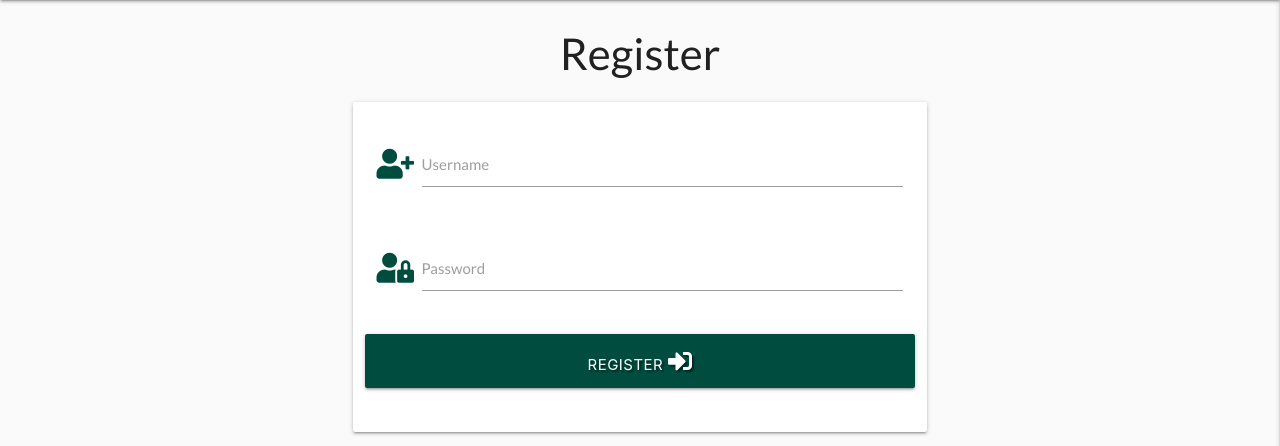
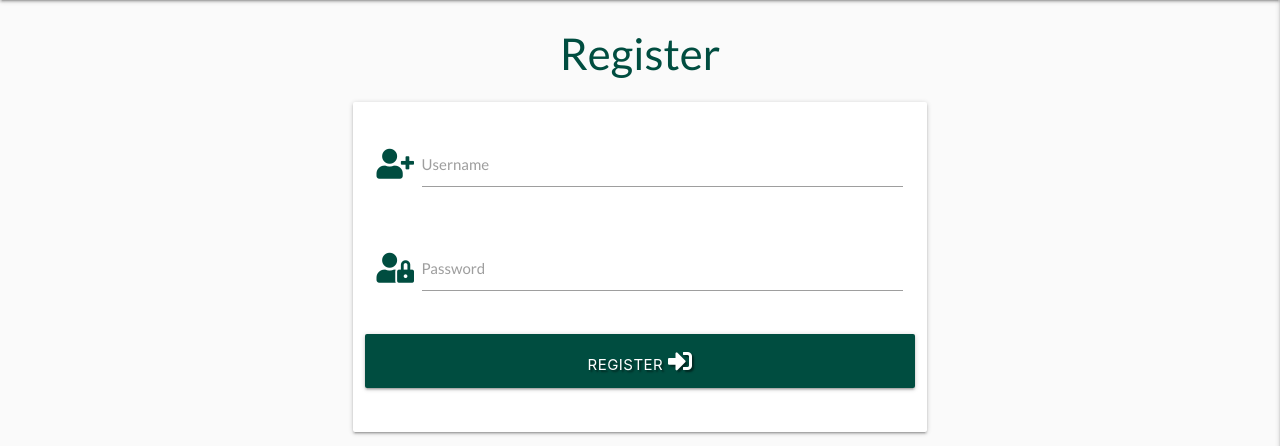
Before and after one commit to oksanaokhten/recipe-journal, a Flask app: page /register in a window 1280 px wide. Shown: the part 64-510 px from the top of the page. Run offline with Flask 2, Linux system fonts and the light colour scheme; some libraries are stand-ins or nearby versions.

Commit message:
Add comment and proper colour to title on register.html

```diff
--- a/templates/register.html
+++ b/templates/register.html
@@ -2,7 +2,8 @@
 {% block content %}
 
     <section class="page">
-        <h3 class="center-align">Register</h3>
+        <!-- All following code was taken from task-manager tutorial -->
+        <h3 class="center-align teal-text text-darken-4">Register</h3>
 
         <div class="row">
             <form class="col s12 m8 offset-m2" method="POST" action="{{ url_for('register') }}">
```
